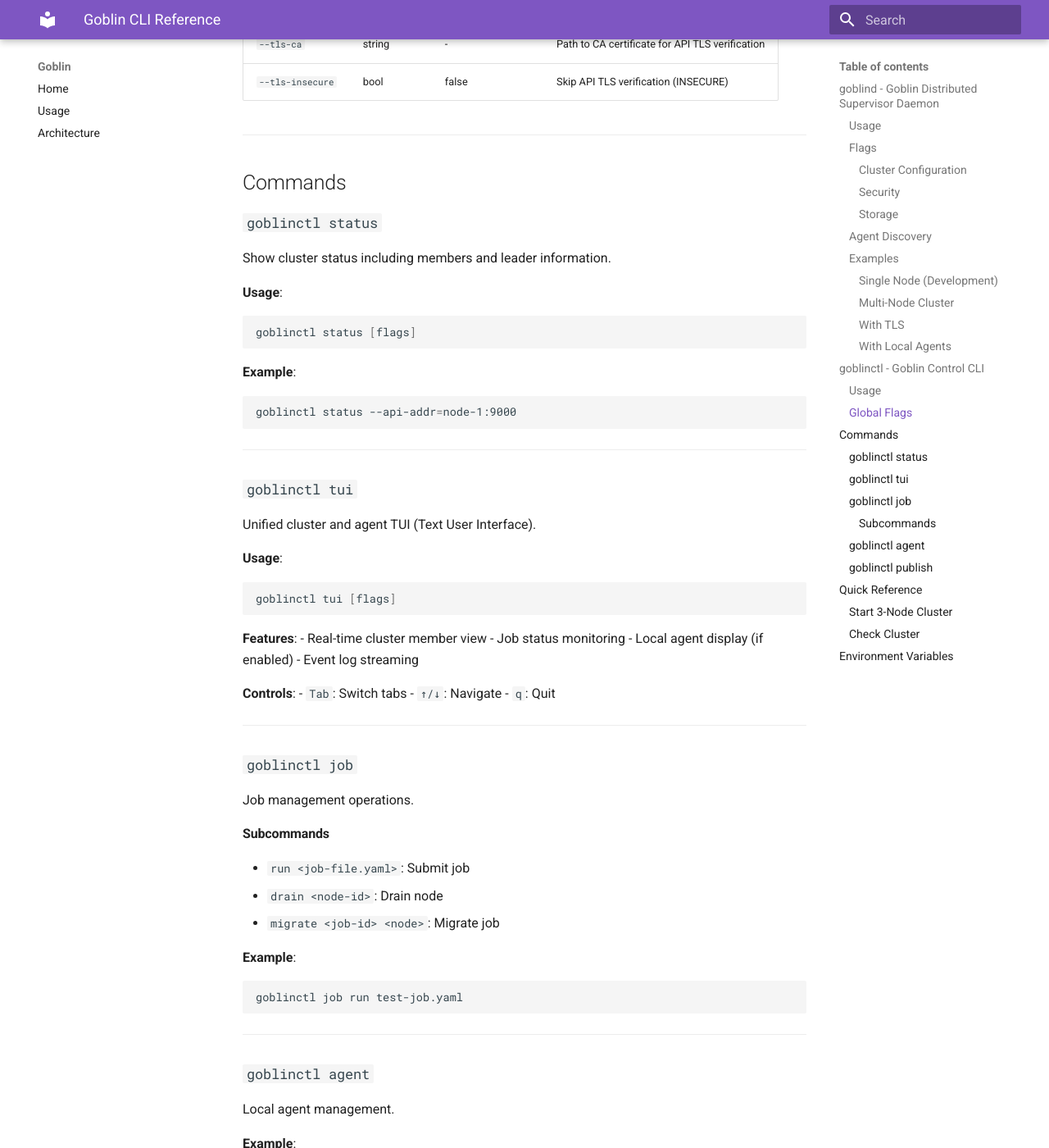
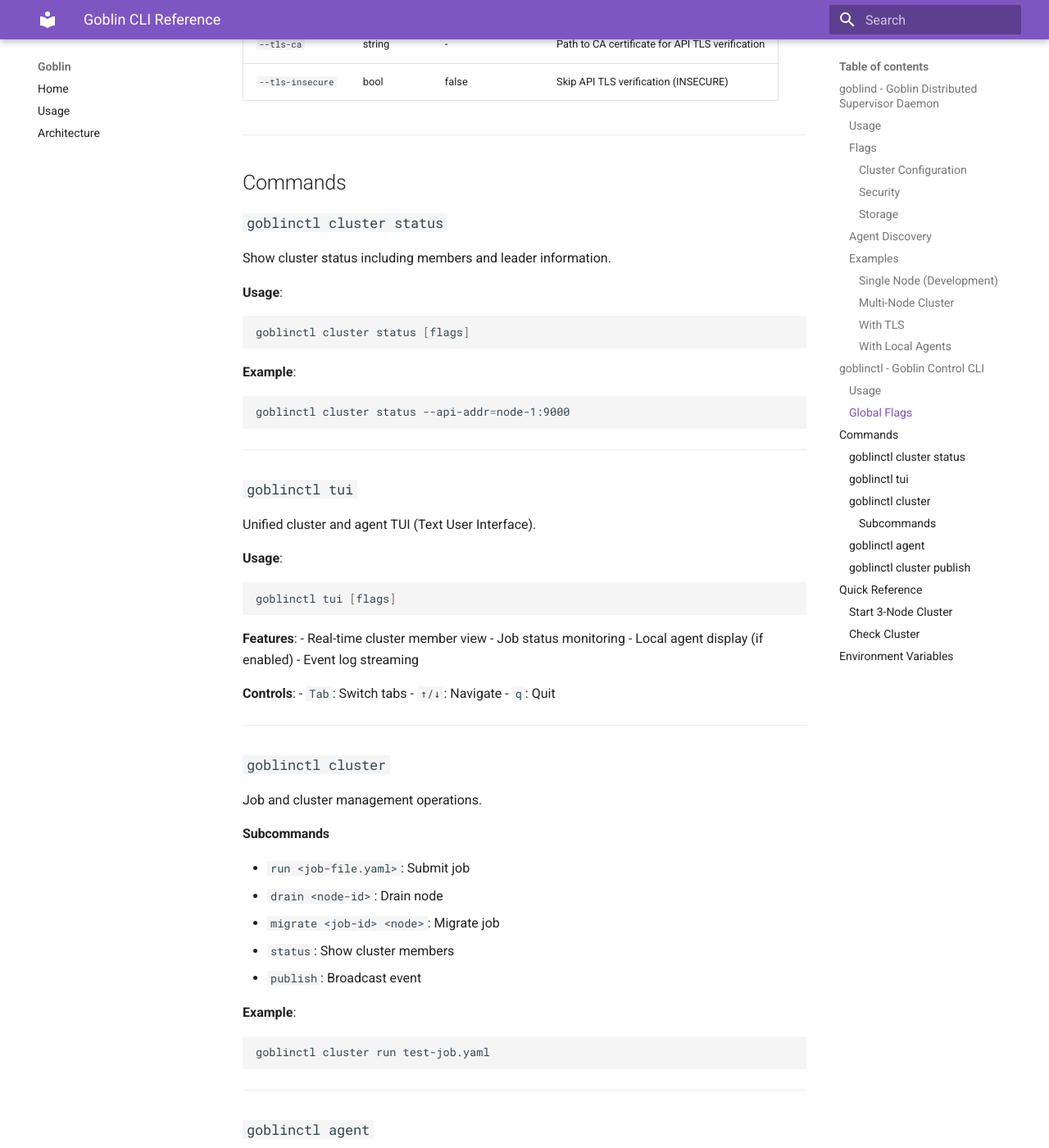
Before and after one commit to goppydae/goblin, an MkDocs documentation site: the page built from docs/cli-reference.md, in a window 1280 px wide and 1400 px high, scrolled down 3032 px. Shown: the whole window at 82% size. Built offline with MkDocs 1.6.1 and Material for MkDocs 9.7.7, drawn with Linux system fonts in a browser that asks for light colours; some of the changed text lies outside the part shown.

Commit message:
refactor: CLI Harmonization & Port Configuration Standard
- Introduced 'cluster' namespace for job and cluster management operations
- Flattened GAPI agent subcommands to avoid redundancy (e.g, 'agent build')
- Moved global-agent specification management under 'cluster agent'
- Updated default ports: API (29000), Serf (29010), Raft (29020)
- Updated CLI documentation and unified TUI controller messages
- Synchronized AGENDA.md with Phase 3 progress

````diff
--- a/docs/cli-reference.md
+++ b/docs/cli-reference.md
@@ -127,18 +127,18 @@ goblinctl [command] [flags]
 
 ## Commands
 
-### `goblinctl status`
+### `goblinctl cluster status`
 
 Show cluster status including members and leader information.
 
 **Usage**:
 ```bash
-goblinctl status [flags]
+goblinctl cluster status [flags]
 ```
 
 **Example**:
 ```bash
-goblinctl status --api-addr=node-1:9000
+goblinctl cluster status --api-addr=node-1:9000
 ```
 
 ---
@@ -165,19 +165,21 @@ goblinctl tui [flags]
 
 ---
 
-### `goblinctl job`
+### `goblinctl cluster`
 
-Job management operations.
+Job and cluster management operations.
 
 #### Subcommands
 
 - `run <job-file.yaml>`: Submit job
 - `drain <node-id>`: Drain node
 - `migrate <job-id> <node>`: Migrate job
+- `status`: Show cluster members
+- `publish`: Broadcast event
 
 **Example**:
 ```bash
-goblinctl job run test-job.yaml
+goblinctl cluster run test-job.yaml
 ```
 
 ---
@@ -193,13 +195,13 @@ goblinctl agent list
 
 ---
 
-### `goblinctl publish`
+### `goblinctl cluster publish`
 
 Publish cluster event.
 
 **Usage**:
 ```bash
-goblinctl publish <event> <payload>
+goblinctl cluster publish <event> <payload>
 ```
 
 ---
@@ -222,7 +224,7 @@ goblind --id=n3 --serf-addr=0.0.0.0:7948 --api-addr=0.0.0.0:9002 --join=127.0.0.
 ### Check Cluster
 
 ```bash
-goblinctl status
+goblinctl cluster status
 goblinctl tui
 ```
 
````
Also changed, not shown: AGENDA.md (+27 -0 lines), 3 other files.
